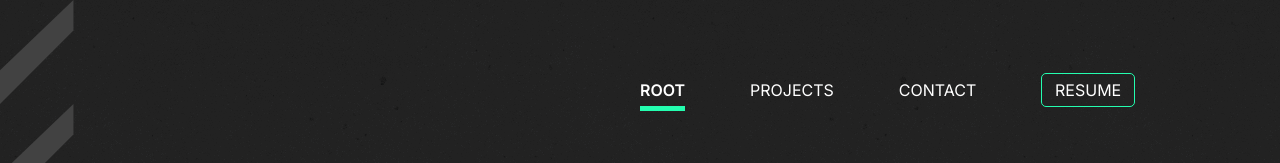
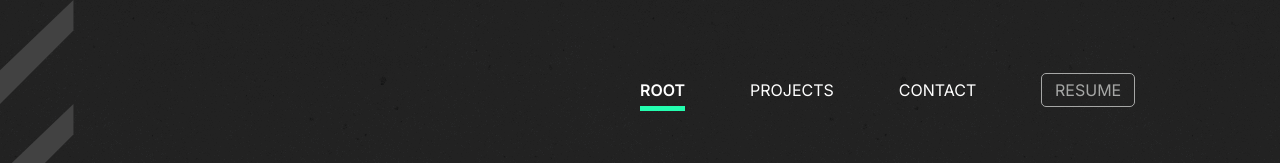
Before and after one commit to kroman02/korysportfolio, a React (Vite) app: page / in a window 1280 px wide. Shown: the top 163 px of the page. Built offline with nearby package versions, Linux system fonts and the light colour scheme.

Commit message:
disabled resume button

```diff
--- a/src/components/Header.jsx
+++ b/src/components/Header.jsx
@@ -46,7 +46,7 @@ function Header() {
                 <li onMouseLeave={handleMouseExitFromLink}
                 onMouseEnter={handleHoverLink}><a className="link" href="#">Projects</a>{(hoveringOnLink || hoveringOnMenu) && <Dropdown handleClick={handleClick} handleMouseOver={handleHoverMenu} handleMouseOut={handleMouseExitFromMenu} />}</li>
                 <li><NavLink className={({isActive}) => isActive ? "link active" : "link"} to="/hireme">contact</NavLink></li>
-                <li><a href="/kornelroman_cv.pdf" target="blank" className="res">resume</a></li>
+                <li><a disabled href="/" target="blank" className="res">resume</a></li>
 
             </ul>
 
--- a/src/styles/header.css
+++ b/src/styles/header.css
@@ -40,10 +40,14 @@ header a {
 }
 
 .res {
+
     box-sizing: border-box;
-    border: 1px #24FDAF solid;
+    border: 1px #a6a7a6 solid; /* 24fdaf */
     padding: 0.4rem 0.8rem;
     border-radius: 5px;
+    color: #a6a7a6;
+    pointer-events: none;
+    cursor: default;
 }
 
 .res:hover {
```
